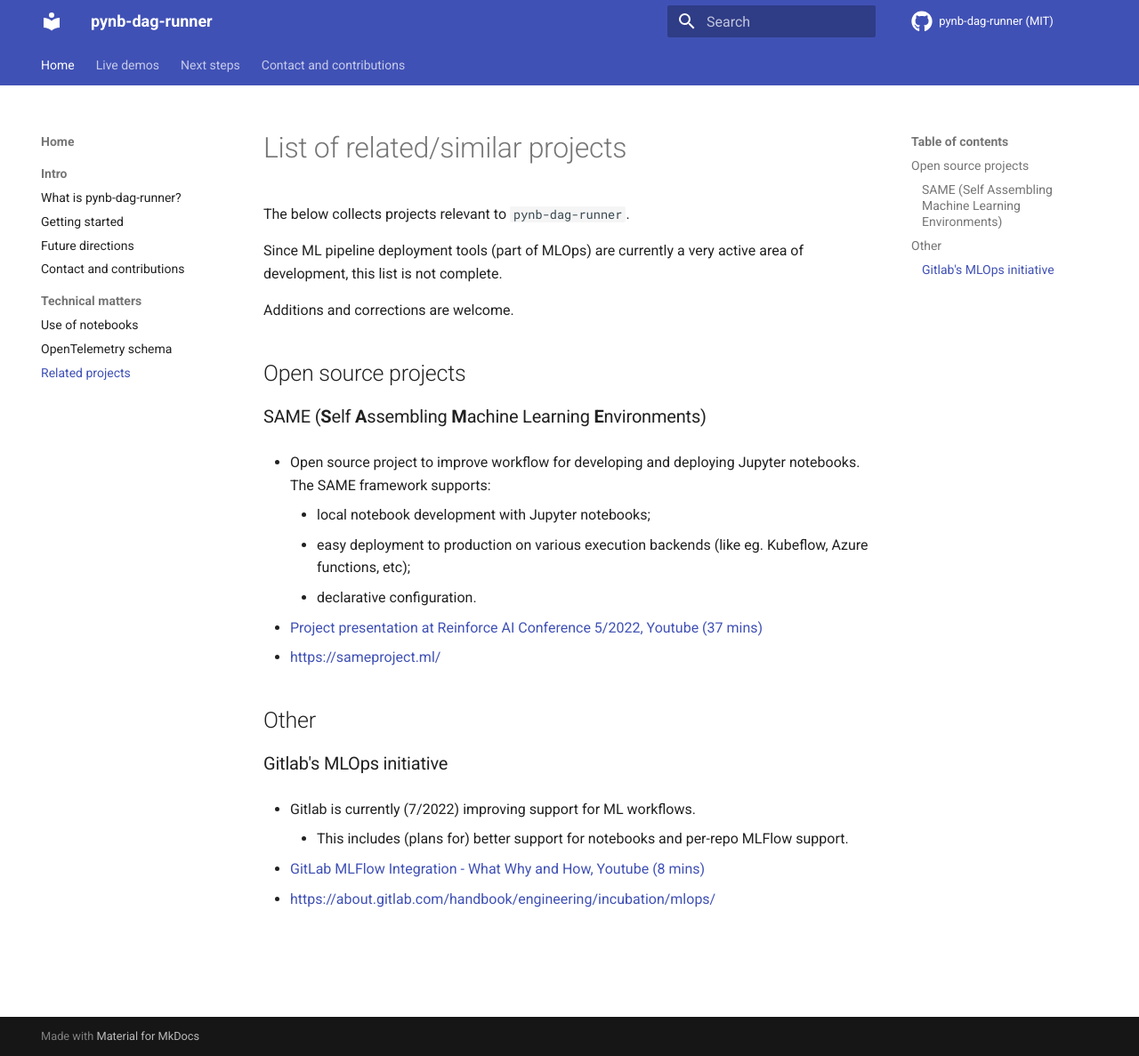
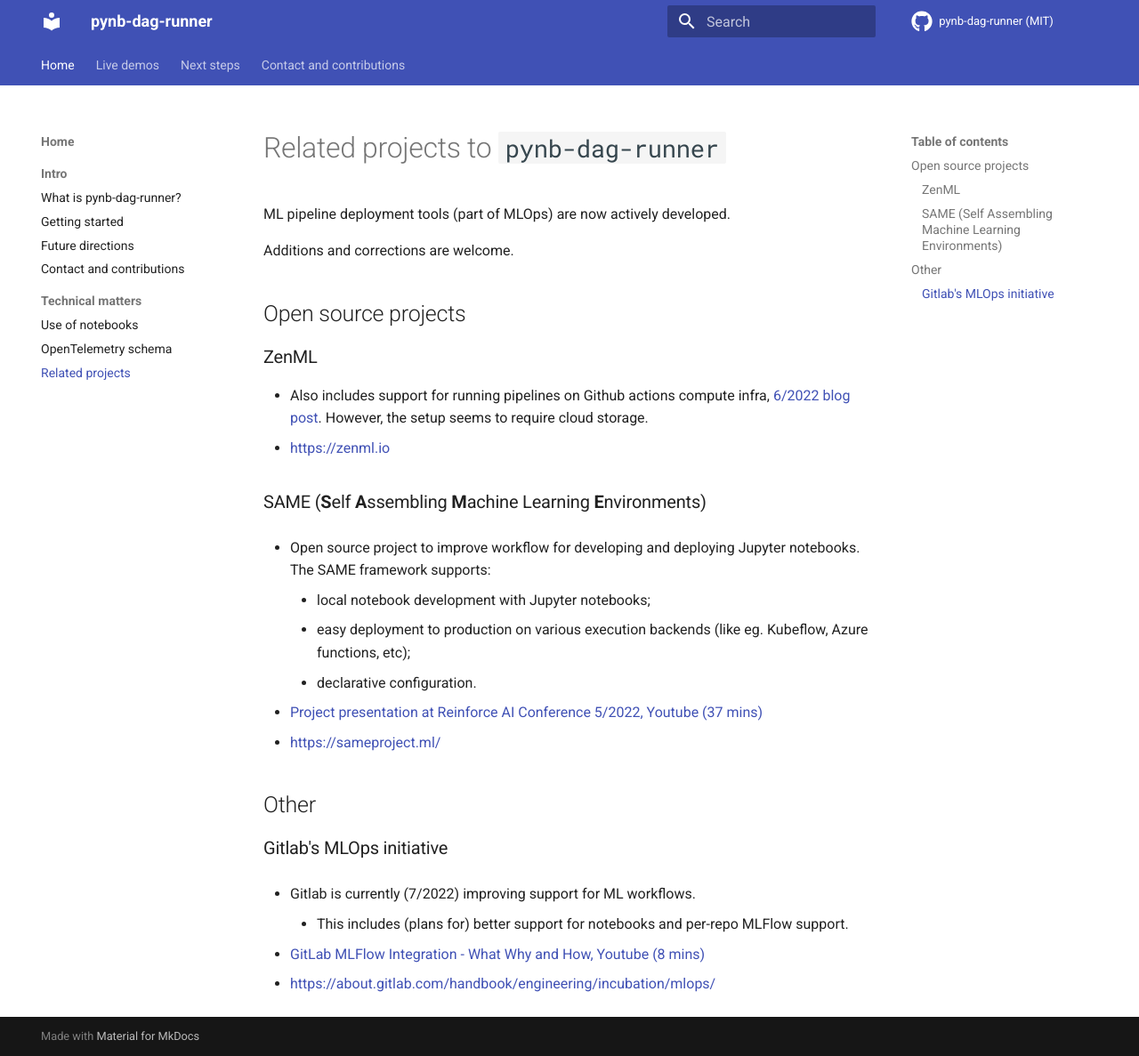
Before and after one commit to composable-logs/composable-logs, an MkDocs documentation site: the page built from docs/docs/home/related-projects.md, in a window 1280 px wide and 1187 px high. Shown: the whole window at 89% size. Built offline with MkDocs 1.6.1 and Material for MkDocs 9.7.7, drawn with Linux system fonts in a browser that asks for light colours; comment, search, counter and statistics services are not loaded.

Commit message:
related projects; zenml

```diff
--- a/docs/docs/home/related-projects.md
+++ b/docs/docs/home/related-projects.md
@@ -1,13 +1,16 @@
-# List of related/similar projects
+# Related projects to `pynb-dag-runner`
 
-The below collects projects relevant to `pynb-dag-runner`.
-
-Since ML pipeline deployment tools (part of MLOps) are currently a very active
-area of development, this list is not complete.
+ML pipeline deployment tools (part of MLOps) are now actively developed.
 
 Additions and corrections are welcome.
 
 ## Open source projects
+
+
+### ZenML
+- Also includes support for running pipelines on Github actions compute infra, [6/2022 blog post](https://blog.zenml.io/github-actions-orchestrator/). However, the setup seems to require cloud storage.
+- [https://zenml.io](https://zenml.io)
+
 ### SAME (**S**elf **A**ssembling **M**achine Learning **E**nvironments)
 
 - Open source project to improve workflow for developing and deploying Jupyter notebooks. The SAME framework supports:
```
